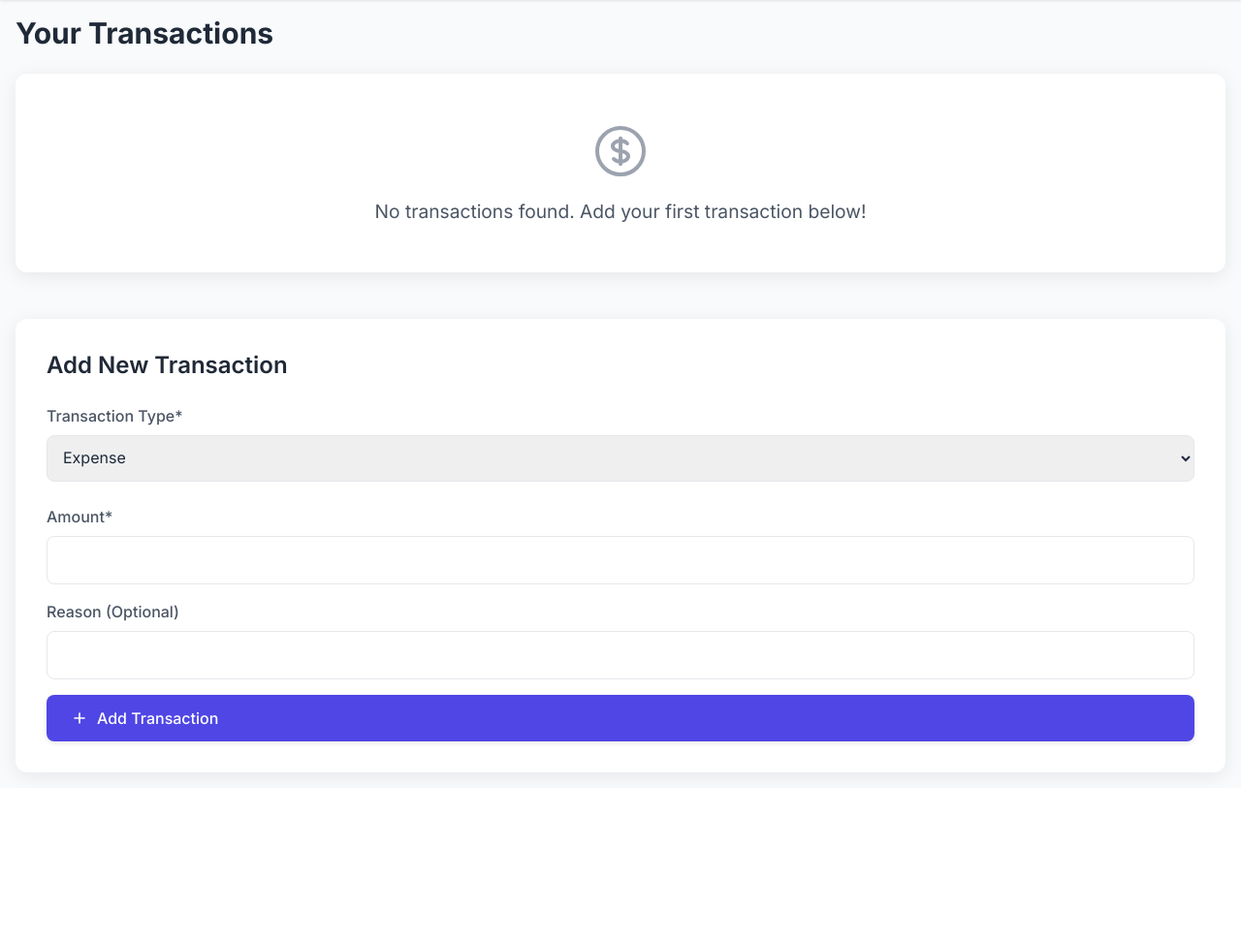
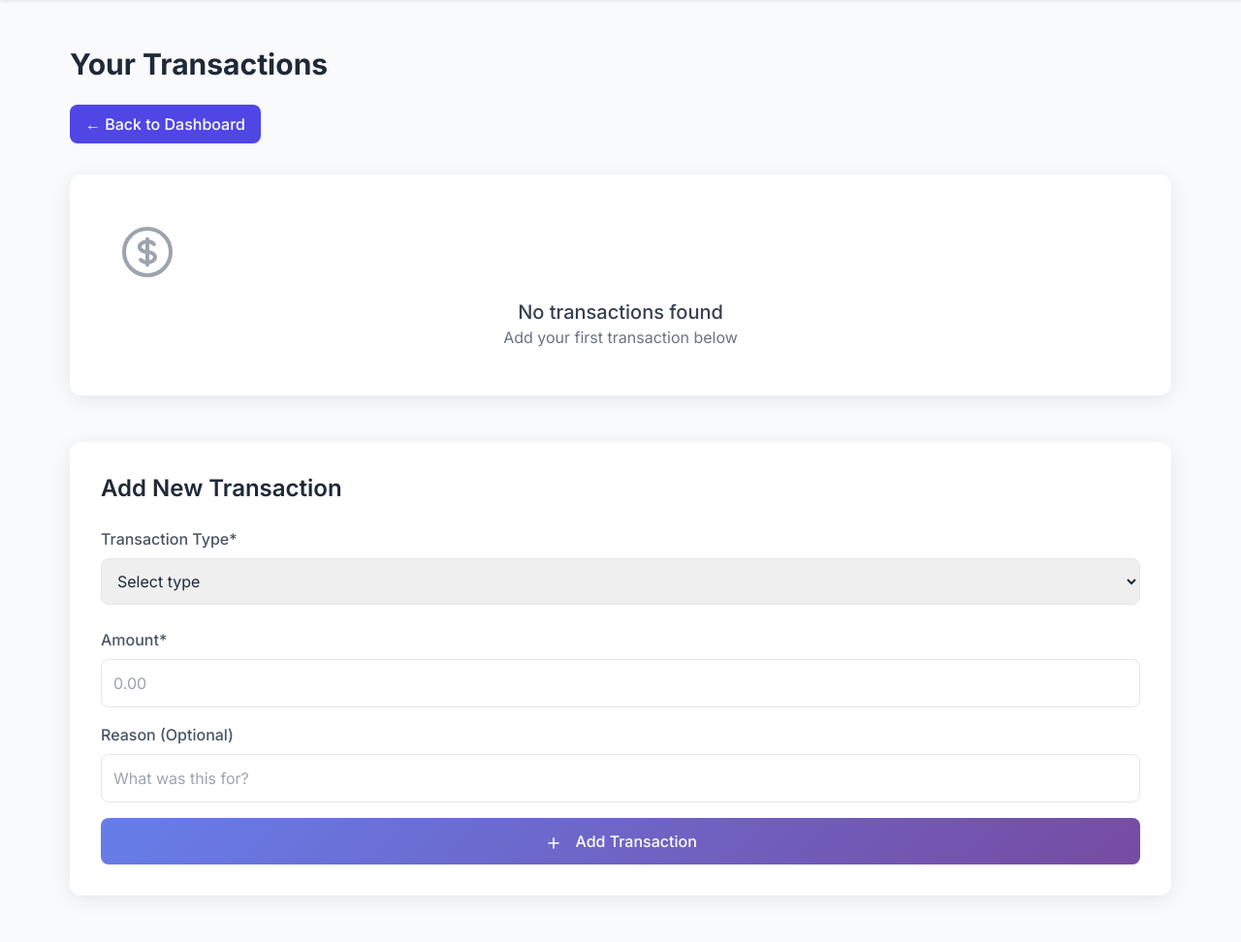
Before and after one commit to Mathan3006/family, a Flask app: template templates/transactions.html in a window 1280 px wide. Shown: the part 64-1036 px from the top of the page at 97% size. Before the commit the page ends 870 px from the top, so only its background shows below. Run offline with Flask 3, Linux system fonts and the light colour scheme; the template is opened without the code that fills it, so the values that code supplies are empty; some libraries are stand-ins or nearby versions.

Commit message:
Update transactions.html

```diff
--- a/templates/transactions.html
+++ b/templates/transactions.html
@@ -8,6 +8,9 @@
 
     .transactions-container {
         animation: fadeIn 0.6s ease-out;
+        max-width: 1200px;
+        margin: 0 auto;
+        padding: 2rem;
     }
 
     .transaction-table {
@@ -42,40 +45,48 @@
         background: #f9f9f9;
     }
 
-    .transaction-table .income {
-        border-left: 4px solid #4ade80;
+    .text-green {
+        color: #10b981;
+        font-weight: 600;
     }
 
-    .transaction-table .expense {
-        border-left: 4px solid #f87171;
-    }
-
-    .transaction-actions {
-        margin-bottom: 2rem;
+    .text-red {
+        color: #ef4444;
+        font-weight: 600;
     }
 
     .btn {
         display: inline-flex;
         align-items: center;
-        padding: 0.75rem 1.5rem;
+        padding: 0.5rem 1rem;
         border-radius: 8px;
         font-weight: 500;
         transition: all 0.3s cubic-bezier(0.4, 0, 0.2, 1);
-        box-shadow: 0 2px 5px rgba(0,0,0,0.1);
-    }
-
-    .btn:hover {
-        transform: translateY(-2px);
-        box-shadow: 0 4px 10px rgba(0,0,0,0.15);
     }
 
     .btn-danger {
-        background-color: #f87171;
-        color: white;
+        background-color: #fee2e2;
+        color: #b91c1c;
     }
 
     .btn-danger:hover {
-        background-color: #ef4444;
+        background-color: #fecaca;
+    }
+
+    .empty-state {
+        text-align: center;
+        padding: 3rem;
+        background: white;
+        border-radius: 12px;
+        box-shadow: 0 4px 20px rgba(0,0,0,0.08);
+        margin: 2rem 0;
+    }
+
+    .empty-state svg {
+        width: 64px;
+        height: 64px;
+        margin-bottom: 1rem;
+        color: #9ca3af;
     }
 
     .add-transaction {
@@ -84,11 +95,6 @@
         border-radius: 12px;
         box-shadow: 0 4px 20px rgba(0,0,0,0.08);
         margin-top: 3rem;
-        transition: transform 0.3s ease;
-    }
-
-    .add-transaction:hover {
-        transform: translateY(-5px);
     }
 
     .form-group {
@@ -116,67 +122,80 @@
         outline: none;
     }
 
-    .empty-state {
-        text-align: center;
-        padding: 3rem;
-        background: white;
-        border-radius: 12px;
-        box-shadow: 0 4px 20px rgba(0,0,0,0.08);
+    .submit-btn {
+        background: linear-gradient(135deg, #667eea 0%, #764ba2 100%);
+        color: white;
+        padding: 0.75rem 1.5rem;
+        border: none;
+        border-radius: 8px;
+        font-weight: 500;
+        cursor: pointer;
+        transition: transform 0.3s ease;
+        width: 100%;
     }
 
-    .empty-state p {
-        font-size: 1.2rem;
-        color: #4b5563;
-        margin-top: 1rem;
-    }
-
-    @media (max-width: 768px) {
-        .transaction-table {
-            display: block;
-            overflow-x: auto;
-        }
+    .submit-btn:hover {
+        transform: translateY(-2px);
     }
 </style>
 
 <div class="transactions-container">
     <h1 class="text-3xl font-bold text-gray-800 mb-6">Your Transactions</h1>
 
+    {% with messages = get_flashed_messages(with_categories=true) %}
+        {% if messages %}
+            <div class="flash-messages mb-6">
+                {% for category, message in messages %}
+                    <div class="alert alert-{{ category }} p-4 rounded-lg mb-4 flex justify-between items-center">
+                        <span>{{ message }}</span>
+                        <button onclick="this.parentElement.style.opacity='0'; setTimeout(()=>this.parentElement.remove(), 300)"
+                                class="text-xl hover:text-gray-700 transition">×</button>
+                    </div>
+                {% endfor %}
+            </div>
+        {% endif %}
+    {% endwith %}
+
+    <div class="transaction-actions mb-6">
+        <a href="{{ url_for('home') }}" class="btn bg-indigo-600 text-white hover:bg-indigo-700 px-4 py-2 rounded-lg">
+            ← Back to Dashboard
+        </a>
+    </div>
+
     {% if transactions %}
     <div class="overflow-x-auto">
-    <table class="table-auto w-full border-collapse border border-gray-300">
+        <table class="transaction-table">
             <thead>
-            <tr class="bg-gray-200">
-                <th class="border border-gray-300 px-4 py-2">Date</th>
-                <th class="border border-gray-300 px-4 py-2">Type</th>
-                <th class="border border-gray-300 px-4 py-2">Amount</th>
-                <th class="border border-gray-300 px-4 py-2">Details</th>
-                <th class="border border-gray-300 px-4 py-2">Actions</th>
+                <tr>
+                    <th class="rounded-tl-lg">Date</th>
+                    <th>Type</th>
+                    <th>Amount</th>
+                    <th>Details</th>
+                    <th class="rounded-tr-lg">Actions</th>
                 </tr>
             </thead>
             <tbody>
                 {% for t in transactions %}
-            <tr class="text-center">
-                <td class="border border-gray-300 px-4 py-2">
-                    {{ t[2].strftime('%Y-%m-%d %H:%M') if t[2] else 'N/A' }}
-                </td>
-                <td class="border border-gray-300 px-4 py-2 capitalize">
-                    {{ t[3] }}
-                </td>
-                <td class="border border-gray-300 px-4 py-2 font-semibold
-                          {% if t[3] == 'income' %} text-green-600 {% else %} text-red-600 {% endif %}">
+                <tr class="hover:bg-gray-50 transition">
+                    <td>{{ t[2].strftime('%b %d, %Y %I:%M %p') if t[2] else 'N/A' }}</td>
+                    <td class="font-medium">{{ t[3]|capitalize }}</td>
+                    <td class="{{ 'text-green' if t[3] == 'income' else 'text-red' }}">
                         ${{ "%.2f"|format(t[1]) }}
                     </td>
-                <td class="border border-gray-300 px-4 py-2">
+                    <td>
                         {% if t[3] == 'income' %}
-                        Income: ${{ "%.2f"|format(t[4]) if t[4] else '0.00' }}
+                            Source: {{ t[4] if t[4] else 'Not specified' }}
                         {% else %}
-                        {{ t[5] or '-' }}
+                            {{ t[5] or 'No reason provided' }}
                         {% endif %}
                     </td>
-                <td class="border border-gray-300 px-4 py-2">
+                    <td>
                         <a href="{{ url_for('delete_transaction', transaction_id=t[0]) }}"
-                       onclick="return confirm('Are you sure?')"
-                       class="bg-red-500 text-white px-3 py-1 rounded hover:bg-red-700">
+                           onclick="return confirm('Are you sure you want to delete this transaction?')"
+                           class="btn-danger inline-flex items-center px-3 py-1.5 text-sm">
+                            <svg xmlns="http://www.w3.org/2000/svg" class="h-5 w-5 mr-1" fill="none" viewBox="0 0 24 24" stroke="currentColor">
+                                <path stroke-linecap="round" stroke-linejoin="round" stroke-width="2" d="M19 7l-.867 12.142A2 2 0 0116.138 21H7.862a2 2 0 01-1.995-1.858L5 7m5 4v6m4-6v6m1-10V4a1 1 0 00-1-1h-4a1 1 0 00-1 1v3M4 7h16" />
+                            </svg>
                             Delete
                         </a>
                     </td>
@@ -187,10 +206,11 @@
     </div>
     {% else %}
     <div class="empty-state">
-        <svg xmlns="http://www.w3.org/2000/svg" class="h-16 w-16 mx-auto text-gray-400" fill="none" viewBox="0 0 24 24" stroke="currentColor">
+        <svg xmlns="http://www.w3.org/2000/svg" fill="none" viewBox="0 0 24 24" stroke="currentColor">
             <path stroke-linecap="round" stroke-linejoin="round" stroke-width="1.5" d="M12 8c-1.657 0-3 .895-3 2s1.343 2 3 2 3 .895 3 2-1.343 2-3 2m0-8c1.11 0 2.08.402 2.599 1M12 8V7m0 1v8m0 0v1m0-1c-1.11 0-2.08-.402-2.599-1M21 12a9 9 0 11-18 0 9 9 0 0118 0z" />
         </svg>
-        <p>No transactions found. Add your first transaction below!</p>
+        <p class="text-xl font-medium text-gray-700">No transactions found</p>
+        <p class="text-gray-500">Add your first transaction below</p>
     </div>
     {% endif %}
 
@@ -200,6 +220,7 @@
             <div class="form-group">
                 <label>Transaction Type*</label>
                 <select name="type" id="type-selector" class="form-control" required>
+                    <option value="" disabled selected>Select type</option>
                     <option value="expense">Expense</option>
                     <option value="income">Income</option>
                 </select>
@@ -207,21 +228,21 @@
 
             <div class="form-group">
                 <label>Amount*</label>
-                <input type="number" step="0.01" name="amount" class="form-control" required>
+                <input type="number" step="0.01" name="amount" class="form-control" placeholder="0.00" required>
             </div>
 
             <div class="form-group hidden" id="income-field">
-                <label>Income Amount</label>
-                <input type="number" step="0.01" name="income" class="form-control">
+                <label>Income Source</label>
+                <input type="text" name="income" class="form-control" placeholder="Salary, Bonus, etc.">
             </div>
 
             <div class="form-group">
                 <label>Reason (Optional)</label>
-                <input type="text" name="reason" class="form-control">
+                <input type="text" name="reason" class="form-control" placeholder="What was this for?">
             </div>
 
-            <button type="submit" class="btn bg-indigo-600 text-white hover:bg-indigo-700 w-full">
-                <svg xmlns="http://www.w3.org/2000/svg" class="h-5 w-5 mr-2" fill="none" viewBox="0 0 24 24" stroke="currentColor">
+            <button type="submit" class="submit-btn">
+                <svg xmlns="http://www.w3.org/2000/svg" class="h-5 w-5 mr-2 inline" fill="none" viewBox="0 0 24 24" stroke="currentColor">
                     <path stroke-linecap="round" stroke-linejoin="round" stroke-width="2" d="M12 6v6m0 0v6m0-6h6m-6 0H6" />
                 </svg>
                 Add Transaction
```
Lines whose indentation alone changed are shown as unchanged.
